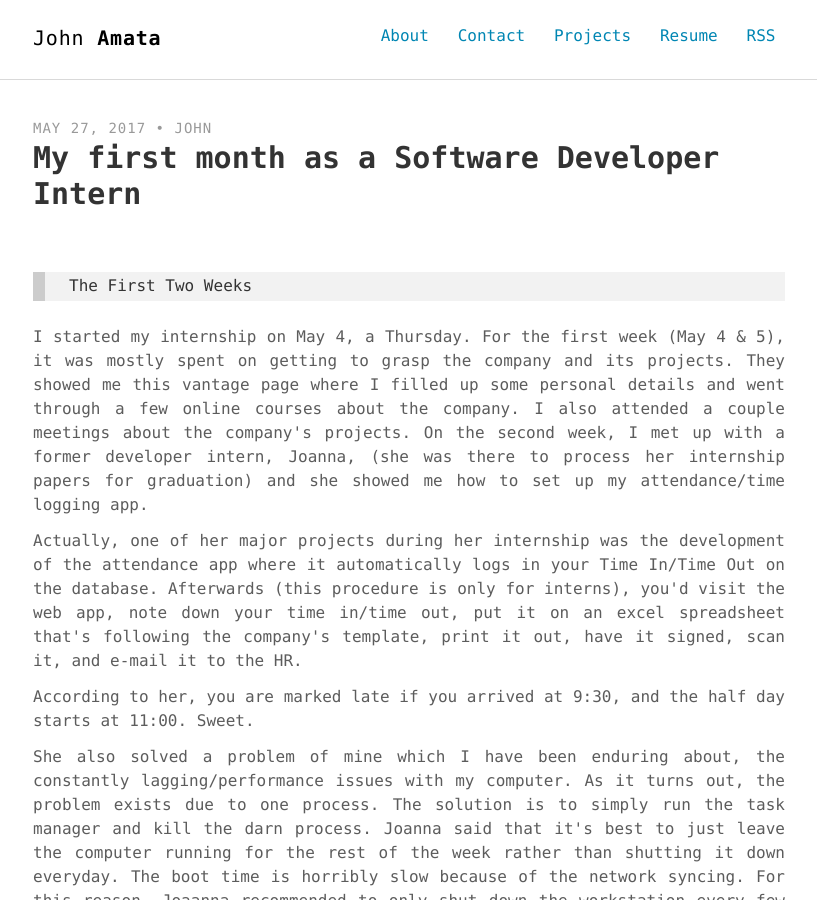
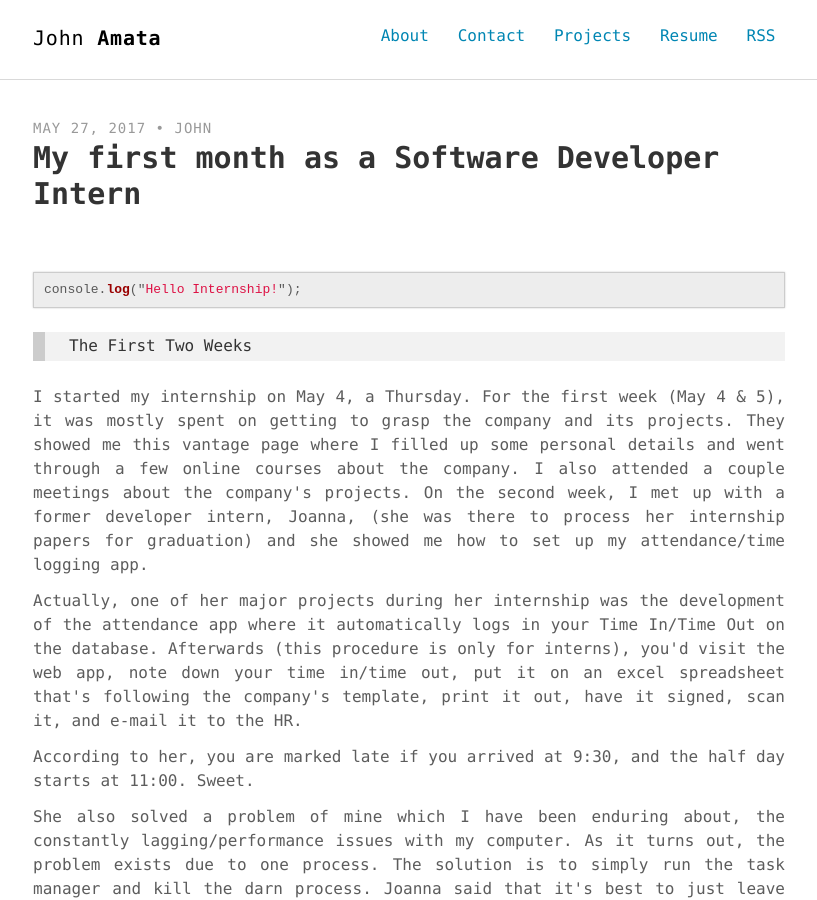
Before and after one commit to jpamata/jpamata.github.io, a Jekyll site: the page built from _posts/2017-05-27-My-First-Month-as-a-Software-Developer-Intern.md, in a window 1280 px wide and 900 px high. Shown: the whole window, without its empty margins (231-1048 px from the left). Built offline with Jekyll 4.4.1, drawn with Linux system fonts in a browser that asks for light colours; comment, search, counter and statistics services are not loaded.

Commit message:
2017-05-27

````diff
--- a/_posts/2017-05-27-My-First-Month-as-a-Software-Developer-Intern.md
+++ b/_posts/2017-05-27-My-First-Month-as-a-Software-Developer-Intern.md
@@ -10,6 +10,10 @@ author: john
 ---
 
 
+
+```javascript
+console.log("Hello Internship!");
+```
 
 > The First Two Weeks
 
````
